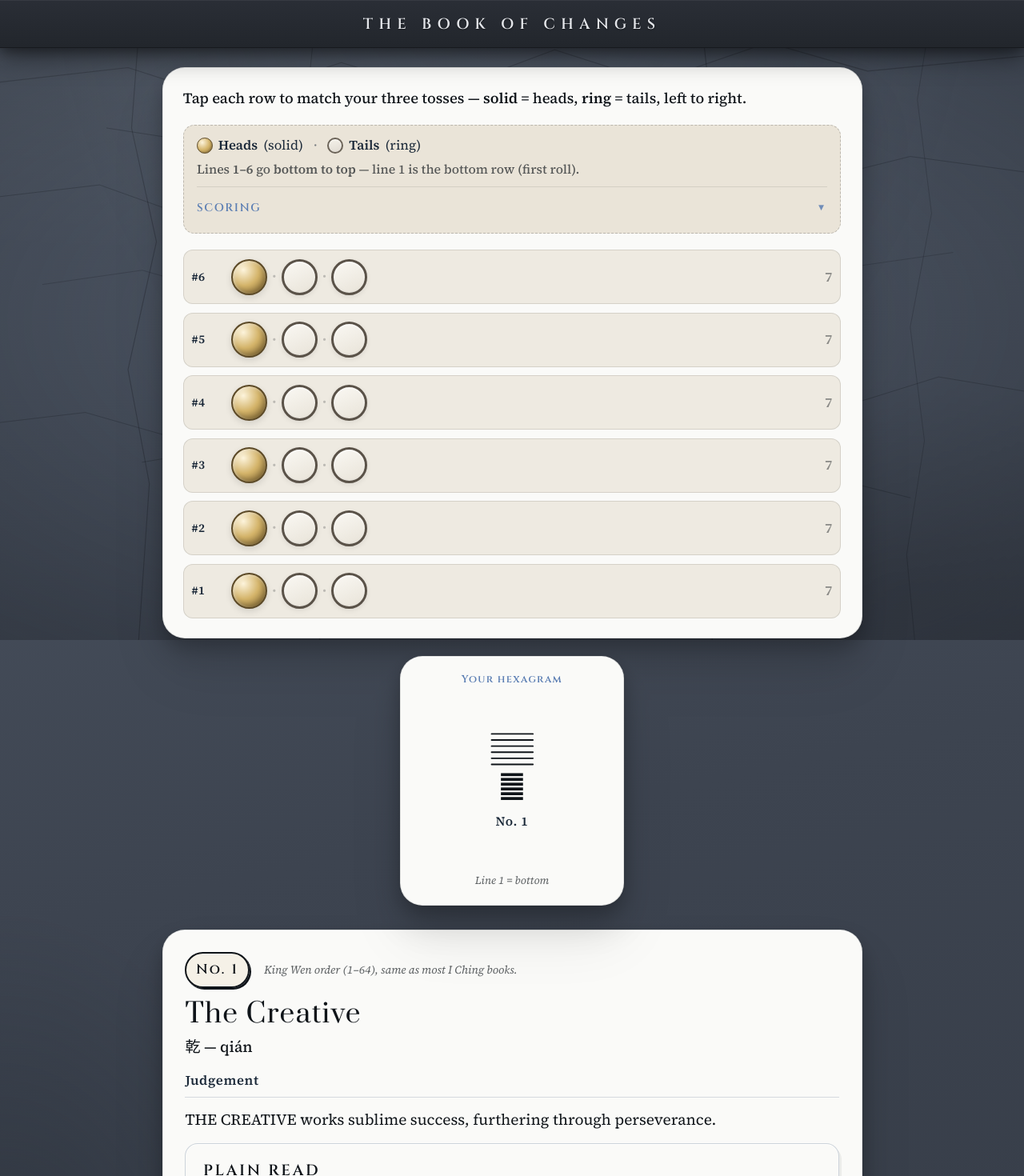
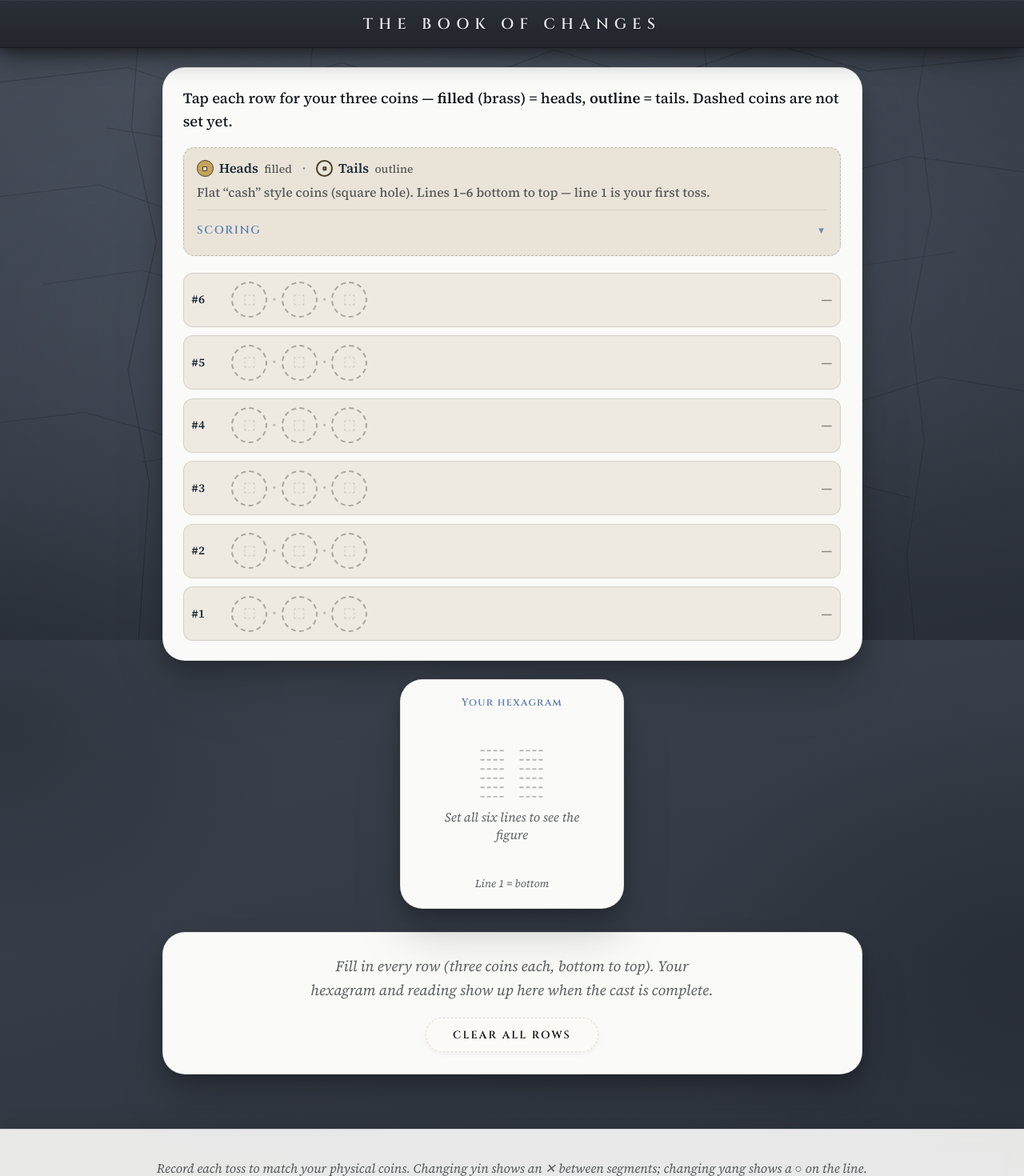
Before and after one commit to grahamgrilli/iching-app, a React (Vite) app: page / in a window 1280 px wide. Shown: the top 1470 px of the page at 80% size. Built offline with nearby package versions, Linux system fonts and the light colour scheme.

Commit message:
Interpretation layout: cards, larger image art, drop Wilhelm labels

```diff
--- a/src/App.css
+++ b/src/App.css
@@ -225,25 +225,51 @@
   gap: 0.4rem;
 }
 
+.coin-key-legend-hint {
+  font-size: 0.78rem;
+  font-weight: 500;
+  color: var(--color-ink-muted);
+}
+
 .coin-key-sample {
+  position: relative;
   display: inline-block;
-  width: 1.1rem;
-  height: 1.1rem;
+  box-sizing: border-box;
+  width: 1.15rem;
+  height: 1.15rem;
   border-radius: 50%;
   flex-shrink: 0;
 }
 
+.coin-key-sample-hole {
+  position: absolute;
+  left: 50%;
+  top: 50%;
+  width: 32%;
+  height: 32%;
+  transform: translate(-50%, -50%);
+  border-radius: 1px;
+  pointer-events: none;
+}
+
 .coin-key-sample--heads {
-  background: radial-gradient(circle at 32% 28%, #fdf4dc, #d4b46a 52%, #8f7238);
-  border: 1.5px solid #5c4a28;
-  box-shadow: inset -1px -1px 2px rgba(0, 0, 0, 0.2);
+  background: #c4a35a;
+  border: 1.5px solid #4a3f28;
+}
+
+.coin-key-sample--heads .coin-key-sample-hole {
+  background: #ebe6dc;
+  border: 1px solid #3d3428;
 }
 
 .coin-key-sample--tails {
-  box-sizing: border-box;
-  background: linear-gradient(165deg, #f5f2ea, #e0dbd2);
-  border: 2.5px solid #6b6358;
-  box-shadow: inset 0 1px 2px rgba(255, 255, 255, 0.7);
+  background: #ebe6dc;
+  border: 2px solid #4a3f28;
+}
+
+.coin-key-sample--tails .coin-key-sample-hole {
+  background: transparent;
+  border: 2px solid #4a3f28;
 }
 
 .coin-key {
@@ -359,8 +385,8 @@
   color: var(--color-heading);
 }
 
-/* Traditional coin marks: heads = filled disk, tails = open ring (I Ching / Wilhelm style) */
-.three-coins--traditional {
+/* Flat cash-style coins (round body, square hole); heads = filled brass, tails = light ring */
+.three-coins {
   display: flex;
   align-items: center;
   justify-content: flex-start;
@@ -384,6 +410,7 @@
 }
 
 .coin-face {
+  position: relative;
   box-sizing: border-box;
   width: 2.5rem;
   height: 2.5rem;
@@ -394,8 +421,18 @@
   touch-action: manipulation;
   transition:
     transform 0.12s ease,
-    box-shadow 0.15s ease,
-    filter 0.15s ease;
+    border-color 0.15s ease;
+}
+
+.coin-hole {
+  position: absolute;
+  left: 50%;
+  top: 50%;
+  width: 32%;
+  height: 32%;
+  transform: translate(-50%, -50%);
+  border-radius: 1px;
+  pointer-events: none;
 }
 
 .coin-face:disabled {
@@ -403,41 +440,53 @@
   opacity: 0.55;
 }
 
-/* Heads: solid “yang” coin — warm metal fill */
 .coin-face--heads {
-  border: 2px solid #5c4a28;
-  background: radial-gradient(circle at 32% 28%, #fdf4dc, #d4b46a 48%, #8f7238 88%, #6a5428);
-  box-shadow:
-    inset 2px 2px 4px rgba(255, 255, 255, 0.45),
-    inset -2px -3px 6px rgba(0, 0, 0, 0.22),
-    0 3px 8px rgba(0, 0, 0, 0.12);
+  border: 2px solid #4a3f28;
+  background: #c4a35a;
+  box-shadow: none;
 }
 
-/* Tails: open ring — light face, dark rim (like a coin edge / yin ring) */
+.coin-face--heads .coin-hole {
+  background: #ebe6dc;
+  border: 1.5px solid #3d3428;
+}
+
 .coin-face--tails {
-  border: 3px solid #5a5248;
-  background: linear-gradient(155deg, #faf8f3, #e8e3d8);
-  box-shadow:
-    inset 0 1px 3px rgba(255, 255, 255, 0.9),
-    inset 0 -1px 2px rgba(0, 0, 0, 0.06),
-    0 2px 6px rgba(0, 0, 0, 0.08);
+  border: 2px solid #4a3f28;
+  background: #ebe6dc;
+  box-shadow: none;
+}
+
+.coin-face--tails .coin-hole {
+  background: transparent;
+  border: 2px solid #4a3f28;
+}
+
+.coin-face--unset {
+  background: transparent;
+  border: 2px dashed rgba(92, 84, 72, 0.45);
+}
+
+.coin-face--unset .coin-hole {
+  background: transparent;
+  border: 1.5px dashed rgba(92, 84, 72, 0.4);
 }
 
 @media (hover: hover) and (pointer: fine) {
   .coin-face:hover:not(:disabled) {
     transform: translateY(-1px);
-    filter: brightness(1.04);
   }
 
   .coin-face--heads:hover:not(:disabled) {
-    box-shadow:
-      inset 2px 2px 4px rgba(255, 255, 255, 0.5),
-      inset -2px -3px 6px rgba(0, 0, 0, 0.2),
-      0 5px 12px rgba(0, 0, 0, 0.14);
+    border-color: #352e20;
   }
 
   .coin-face--tails:hover:not(:disabled) {
-    border-color: #3d3832;
+    border-color: #352e20;
+  }
+
+  .coin-face--unset:hover:not(:disabled) {
+    border-color: rgba(92, 84, 72, 0.65);
   }
 }
 
@@ -482,6 +531,17 @@
   color: var(--color-heading);
 }
 
+.hex-panel-pending {
+  margin: 0.35rem 0 0;
+  font-family: var(--font-body);
+  font-size: 0.88rem;
+  font-weight: 500;
+  font-style: italic;
+  color: var(--color-ink-muted);
+  line-height: 1.4;
+  max-width: 11rem;
+}
+
 /* Results */
 .results-section {
   animation: fadeIn 0.55s ease;
@@ -508,6 +568,21 @@
   margin-bottom: 1.5rem;
   color: var(--color-ink);
   box-shadow: var(--card-elevated);
+}
+
+.interpretation--pending {
+  text-align: center;
+}
+
+.interpretation--pending .interpretation-pending-text {
+  margin: 0 0 1.1rem;
+  font-size: 1.02rem;
+  line-height: 1.6;
+  color: var(--color-ink-muted);
+  font-style: italic;
+  max-width: 28rem;
+  margin-left: auto;
+  margin-right: auto;
 }
 
 .hexagram-number-row {
@@ -846,6 +921,14 @@
     0 2px 8px rgba(0, 0, 0, 0.1);
 }
 
+.cast-again--secondary {
+  background: rgba(252, 250, 246, 0.85);
+  box-shadow:
+    0 1px 0 rgba(255, 255, 255, 0.6) inset,
+    0 2px 6px rgba(0, 0, 0, 0.06);
+  border-style: dashed;
+}
+
 .app-footer {
   position: relative;
   z-index: 1;
--- a/src/App.tsx
+++ b/src/App.tsx
@@ -2,9 +2,10 @@ import { useState } from 'react';
 import CoinInput from './components/CoinInput';
 import HexagramDisplay from './components/HexagramDisplay';
 import Interpretation from './components/Interpretation';
-import type { LineValue } from './lib/cast';
+import type { LineSlot, LineValue } from './lib/cast';
 import {
-  linesToBinary,
+  castIsComplete,
+  linesToBinaryIfComplete,
   linesToResultingBinary,
   binaryToHexagramNumber,
 } from './lib/cast';
@@ -12,24 +13,34 @@ import { getHexagramByBinary } from './data/hexagrams';
 import CrackBackdrop from './components/CrackBackdrop';
 import './App.css';
 
+function blankCast(): LineSlot[] {
+  return [null, null, null, null, null, null];
+}
+
 function App() {
-  const [lines, setLines] = useState<LineValue[]>(
-    [7, 7, 7, 7, 7, 7] as LineValue[]
-  );
+  const [lines, setLines] = useState<LineSlot[]>(blankCast);
 
-  const lineValues = lines;
-  const primaryBinary = linesToBinary(lineValues);
-  const resultingBinary = linesToResultingBinary(lineValues);
-  const primaryNum = binaryToHexagramNumber(primaryBinary);
-  const resultingNum = binaryToHexagramNumber(resultingBinary);
+  const complete = castIsComplete(lines);
+  const lineValues = lines as LineValue[];
+  const primaryBinary = linesToBinaryIfComplete(lines);
+  const resultingBinary = complete ? linesToResultingBinary(lineValues) : null;
 
-  const primary = getHexagramByBinary(primaryBinary);
+  const primaryNum =
+    primaryBinary != null ? binaryToHexagramNumber(primaryBinary) : null;
+  const resultingNum =
+    resultingBinary != null ? binaryToHexagramNumber(resultingBinary) : null;
+
+  const primary =
+    primaryBinary != null ? getHexagramByBinary(primaryBinary) : null;
   const resulting =
+    complete &&
+    primaryNum != null &&
+    resultingNum != null &&
     primaryNum !== resultingNum
-      ? getHexagramByBinary(resultingBinary)
+      ? getHexagramByBinary(resultingBinary!)
       : null;
 
-  const castAgain = () => setLines([7, 7, 7, 7, 7, 7] as LineValue[]);
+  const castAgain = () => setLines(blankCast());
 
   return (
     <div className="app">
@@ -43,26 +54,30 @@ function App() {
         <div className="layout-stack">
           <section className="casting-block" aria-label="Record your tosses">
             <div className="casting-panel coin-panel">
-              <CoinInput
-                lines={lines}
-                onChange={setLines}
-                disabled={false}
-              />
+              <CoinInput lines={lines} onChange={setLines} disabled={false} />
             </div>
             <aside className="casting-panel hex-panel hex-panel--aside" aria-label="Your hexagram">
               <p className="hex-panel-label">Your hexagram</p>
               <div className="hexagram-panel-inline">
-                <HexagramDisplay lines={lineValues} onLineClick={() => {}} />
+                <HexagramDisplay lines={lines} onLineClick={() => {}} />
+                {complete && primary ? (
+                  <>
                     <p className="hexagram-unicode">{primary.unicode}</p>
                     <p className="hex-panel-number" title="King Wen order (1–64)">
                       No. {primary.number}
                     </p>
+                  </>
+                ) : (
+                  <p className="hex-panel-pending">Set all six lines to see the figure</p>
+                )}
               </div>
               <p className="hex-panel-note">Line 1 = bottom</p>
             </aside>
           </section>
 
           <section className="results-section">
+            {complete && primary ? (
+              <>
                 <Interpretation
                   primary={primary}
                   resulting={resulting}
@@ -71,6 +86,18 @@ function App() {
                 <button type="button" className="cast-again" onClick={castAgain}>
                   Cast again
                 </button>
+              </>
+            ) : (
+              <div className="interpretation interpretation--pending">
+                <p className="interpretation-pending-text">
+                  Fill in every row (three coins each, bottom to top). Your hexagram and reading show up here
+                  when the cast is complete.
+                </p>
+                <button type="button" className="cast-again cast-again--secondary" onClick={castAgain}>
+                  Clear all rows
+                </button>
+              </div>
+            )}
           </section>
         </div>
       </main>
--- a/src/components/CoinInput.tsx
+++ b/src/components/CoinInput.tsx
@@ -1,4 +1,4 @@
-import type { LineValue } from '../lib/cast';
+import type { LineSlot, LineValue } from '../lib/cast';
 
 function CoinKey() {
   return (
@@ -6,19 +6,26 @@ function CoinKey() {
       <div className="coin-key-visible">
         <p className="coin-key-line coin-key-line--coins-legend">
           <span className="coin-key-legend-item">
-            <span className="coin-key-sample coin-key-sample--heads" aria-hidden />
-            <strong>Heads</strong> (solid)
+            <span className="coin-key-sample coin-key-sample--heads" aria-hidden>
+              <span className="coin-key-sample-hole" />
+            </span>
+            <strong>Heads</strong>
+            <span className="coin-key-legend-hint">filled</span>
           </span>
           <span className="coin-key-dot" aria-hidden>
             ·
           </span>
           <span className="coin-key-legend-item">
-            <span className="coin-key-sample coin-key-sample--tails" aria-hidden />
-            <strong>Tails</strong> (ring)
+            <span className="coin-key-sample coin-key-sample--tails" aria-hidden>
+              <span className="coin-key-sample-hole" />
+            </span>
+            <strong>Tails</strong>
+            <span className="coin-key-legend-hint">outline</span>
           </span>
         </p>
         <p className="coin-key-line coin-key-line--sub">
-          Lines <strong>1–6</strong> go <strong>bottom to top</strong> — line 1 is the bottom row (first roll).
+          Flat “cash” style coins (square hole). Lines <strong>1–6</strong> bottom to top — line 1 is your first
+          toss.
         </p>
       </div>
 
@@ -28,13 +35,13 @@ function CoinKey() {
           <span className="coin-scoring-chevron" aria-hidden>▼</span>
         </summary>
         <div className="coin-scoring-body">
-          <p>Each head (solid) counts as 3.</p>
-          <p>Each tail (ring) counts as 2.</p>
+          <p>Each head counts as 3.</p>
+          <p>Each tail counts as 2.</p>
           <p>Add the three coins; the total is your line value (6 through 9).</p>
-          <p>6 = three rings — old yin (broken), changing</p>
-          <p>7 = one solid, two rings — young yang (solid)</p>
-          <p>8 = two solids, one ring — young yin (broken)</p>
-          <p>9 = three solids — old yang, changing</p>
+          <p>6 = three tails — old yin (broken), changing</p>
+          <p>7 = one head, two tails — young yang (solid)</p>
+          <p>8 = two heads, one tail — young yin (broken)</p>
+          <p>9 = three heads — old yang, changing</p>
         </div>
       </details>
     </div>
@@ -46,25 +53,33 @@ function ThreeCoins({
   onChange,
   disabled,
 }: {
-  value: LineValue;
+  value: LineSlot;
   onChange: (v: LineValue) => void;
   disabled?: boolean;
 }) {
-  const heads = value - 6;
+  const base = value === null ? 6 : value;
+  const heads = base - 6;
 
   const toggle = (i: number) => {
     if (disabled) return;
-    let newHeads = heads;
-    if (i < heads) newHeads = heads - 1;
-    else newHeads = heads + 1;
-    newHeads = Math.max(0, Math.min(3, newHeads));
-    const sum = newHeads * 3 + (3 - newHeads) * 2;
-    onChange(sum as LineValue);
+    let h = (value === null ? 0 : value - 6);
+    if (i < h) h -= 1;
+    else h += 1;
+    h = Math.max(0, Math.min(3, h));
+    onChange((6 + h) as LineValue);
   };
 
   return (
-    <div className="three-coins three-coins--traditional" role="group" aria-label="Three coins, left to right">
-      {[0, 1, 2].map((i) => (
+    <div className="three-coins three-coins--cash" role="group" aria-label="Three coins, left to right">
+      {[0, 1, 2].map((i) => {
+        const isUnset = value === null;
+        const isHead = !isUnset && i < heads;
+        const faceClass = isUnset
+          ? 'coin-face--unset'
+          : isHead
+            ? 'coin-face--heads'
+            : 'coin-face--tails';
+        return (
           <span key={i} className="coin-slot">
             {i > 0 && (
               <span className="coin-slot-sep" aria-hidden>
@@ -73,7 +88,7 @@ function ThreeCoins({
             )}
             <button
               type="button"
-            className={`coin-face ${i < heads ? 'coin-face--heads' : 'coin-face--tails'}`}
+              className={`coin-face ${faceClass}`}
               onClick={(e) => {
                 toggle(i);
                 if (typeof window !== 'undefined' && window.matchMedia('(pointer: coarse)').matches) {
@@ -81,10 +96,19 @@ function ThreeCoins({
                 }
               }}
               disabled={disabled}
-            aria-label={i < heads ? 'Heads (solid coin)' : 'Tails (open ring)'}
-          />
+              aria-label={
+                isUnset
+                  ? 'Set coin'
+                  : isHead
+                    ? 'Heads (filled cash coin)'
+                    : 'Tails (outline cash coin)'
+              }
+            >
+              <span className="coin-hole" aria-hidden />
+            </button>
           </span>
-      ))}
+        );
+      })}
     </div>
   );
 }
@@ -94,8 +118,8 @@ export default function CoinInput({
   onChange,
   disabled,
 }: {
-  lines: LineValue[];
-  onChange: (lines: LineValue[]) => void;
+  lines: LineSlot[];
+  onChange: (lines: LineSlot[]) => void;
   disabled?: boolean;
 }) {
   const updateLine = (idx: number, v: LineValue) => {
@@ -109,8 +133,8 @@ export default function CoinInput({
   return (
     <div className="coin-input">
       <p className="coin-instruction">
-        Tap each row to match your three tosses — <strong>solid</strong> = heads, <strong>ring</strong> = tails,
-        left to right.
+        Tap each row for your three coins — <strong>filled</strong> (brass) = heads, <strong>outline</strong> =
+        tails. Dashed coins are not set yet.
       </p>
       <CoinKey />
       <div className="line-inputs">
@@ -123,7 +147,7 @@ export default function CoinInput({
               disabled={disabled}
             />
             <span className="line-value" title="Line value (optional check)">
-              {lines[idx]}
+              {lines[idx] === null ? '—' : lines[idx]}
             </span>
           </div>
         ))}
--- a/src/components/HexagramDisplay.tsx
+++ b/src/components/HexagramDisplay.tsx
@@ -1,6 +1,6 @@
-import type { LineValue } from '../lib/cast';
+import type { LineSlot, LineValue } from '../lib/cast';
 
-/** Straight segments with round caps (tapered-looking ends); strong yin = X in gap; strong yang = circle on solid. */
+/** Straight segments with round caps; strong yin = X in gap; strong yang = circle on solid. */
 function HexLine({
   value,
   onClick,
@@ -41,7 +41,6 @@ function HexLine({
     );
   }
 
-  // Yin: two segments
   return (
     <g onClick={onClick} className="hex-line-group">
       <line
@@ -77,14 +76,44 @@ function HexLine({
   );
 }
 
+/** Dashed yin-shaped placeholder for an unfilled line */
+function HexLinePlaceholder() {
+  const stroke = 'var(--color-ink, #1a1a1a)';
+  return (
+    <g className="hex-line-group hex-line-group--placeholder" aria-hidden>
+      <line
+        x1="6"
+        y1="10"
+        x2="39"
+        y2="10"
+        stroke={stroke}
+        strokeWidth={2.2}
+        strokeLinecap="round"
+        strokeDasharray="4 5"
+        opacity={0.28}
+      />
+      <line
+        x1="61"
+        y1="10"
+        x2="94"
+        y2="10"
+        stroke={stroke}
+        strokeWidth={2.2}
+        strokeLinecap="round"
+        strokeDasharray="4 5"
+        opacity={0.28}
+      />
+    </g>
+  );
+}
+
 export default function HexagramDisplay({
   lines,
   onLineClick,
 }: {
-  lines: LineValue[];
+  lines: LineSlot[];
   onLineClick?: (idx: number) => void;
 }) {
-  // Line 6 at top (small y), line 1 at bottom (large y) — matches I Ching reading
   const ordered = [...lines].reverse();
   return (
     <svg
@@ -98,10 +127,14 @@ export default function HexagramDisplay({
         const y = 6 + i * 13;
         return (
           <g key={sourceIdx} transform={`translate(0, ${y})`}>
-            <HexLine
-              value={v}
-              onClick={onLineClick ? () => onLineClick(sourceIdx) : undefined}
-            />
+            {v === null ? (
+              <HexLinePlaceholder />
+            ) : (
+              <HexLine
+                value={v}
+                onClick={onLineClick ? () => onLineClick(sourceIdx) : undefined}
+              />
+            )}
           </g>
         );
       })}
--- a/src/lib/cast.ts
+++ b/src/lib/cast.ts
@@ -8,7 +8,18 @@
  */
 
 export type LineValue = 6 | 7 | 8 | 9;
+/** One line of the cast; null = row not filled yet */
+export type LineSlot = LineValue | null;
 export type LineType = 'old-yin' | 'young-yang' | 'young-yin' | 'old-yang';
+
+export function castIsComplete(lines: LineSlot[]): lines is LineValue[] {
+  return lines.every((l) => l !== null);
+}
+
+export function linesToBinaryIfComplete(lines: LineSlot[]): string | null {
+  if (!castIsComplete(lines)) return null;
+  return linesToBinary(lines);
+}
 
 export function getLineType(value: LineValue): LineType {
   switch (value) {
@@ -50,6 +61,11 @@ export function linesToResultingBinary(lines: LineValue[]): string {
   return lines.map(changingLineToBinary).reverse().join('');
 }
 
+export function linesToResultingBinaryIfComplete(lines: LineSlot[]): string | null {
+  if (!castIsComplete(lines)) return null;
+  return linesToResultingBinary(lines);
+}
+
 function padBinary(bin: string): string {
   return bin.padStart(6, '0');
 }
```
Also changed, not shown: 5 other files (tests, documents, lock files or other folders). Lines whose indentation alone changed are shown as unchanged.
